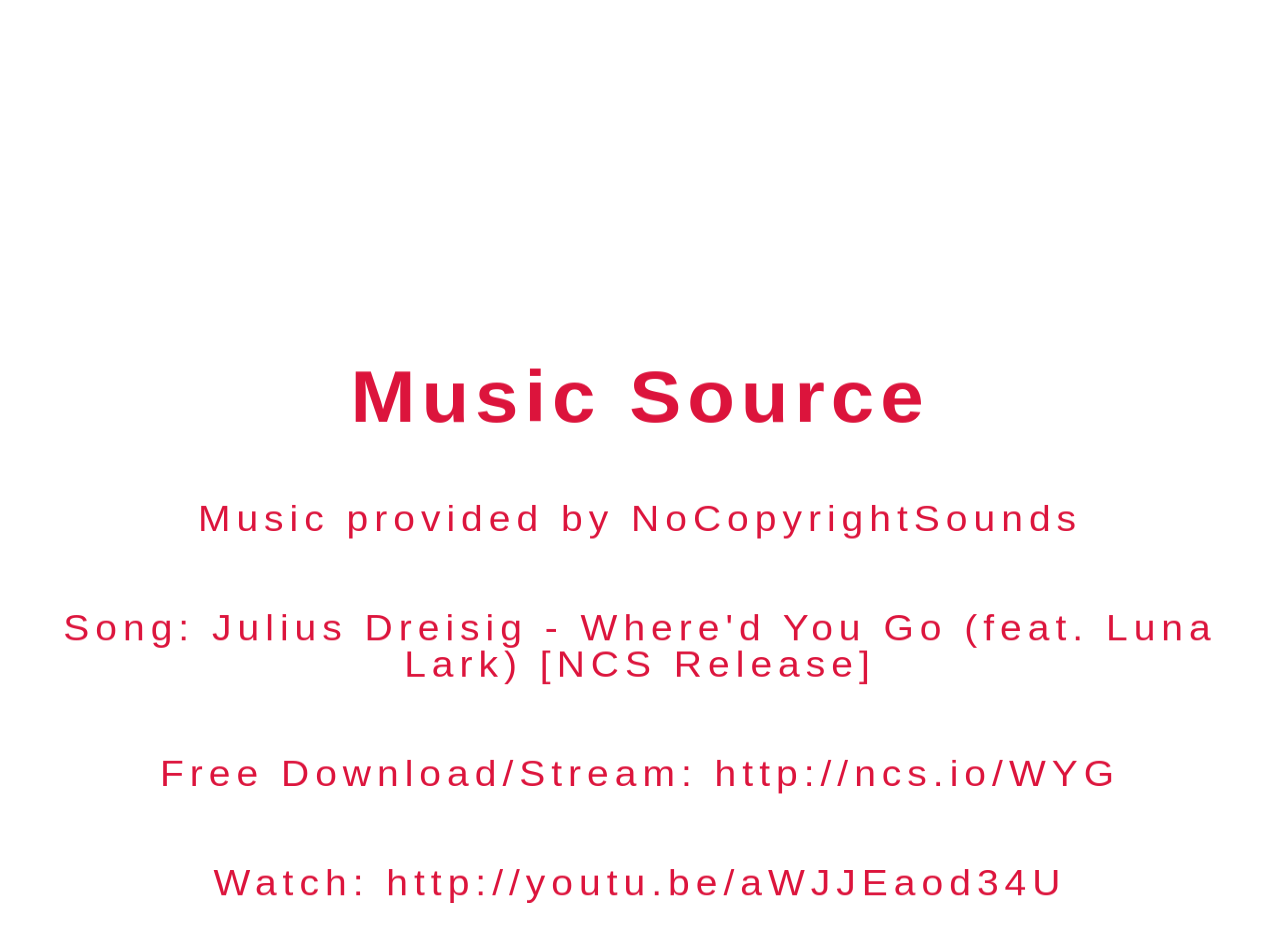
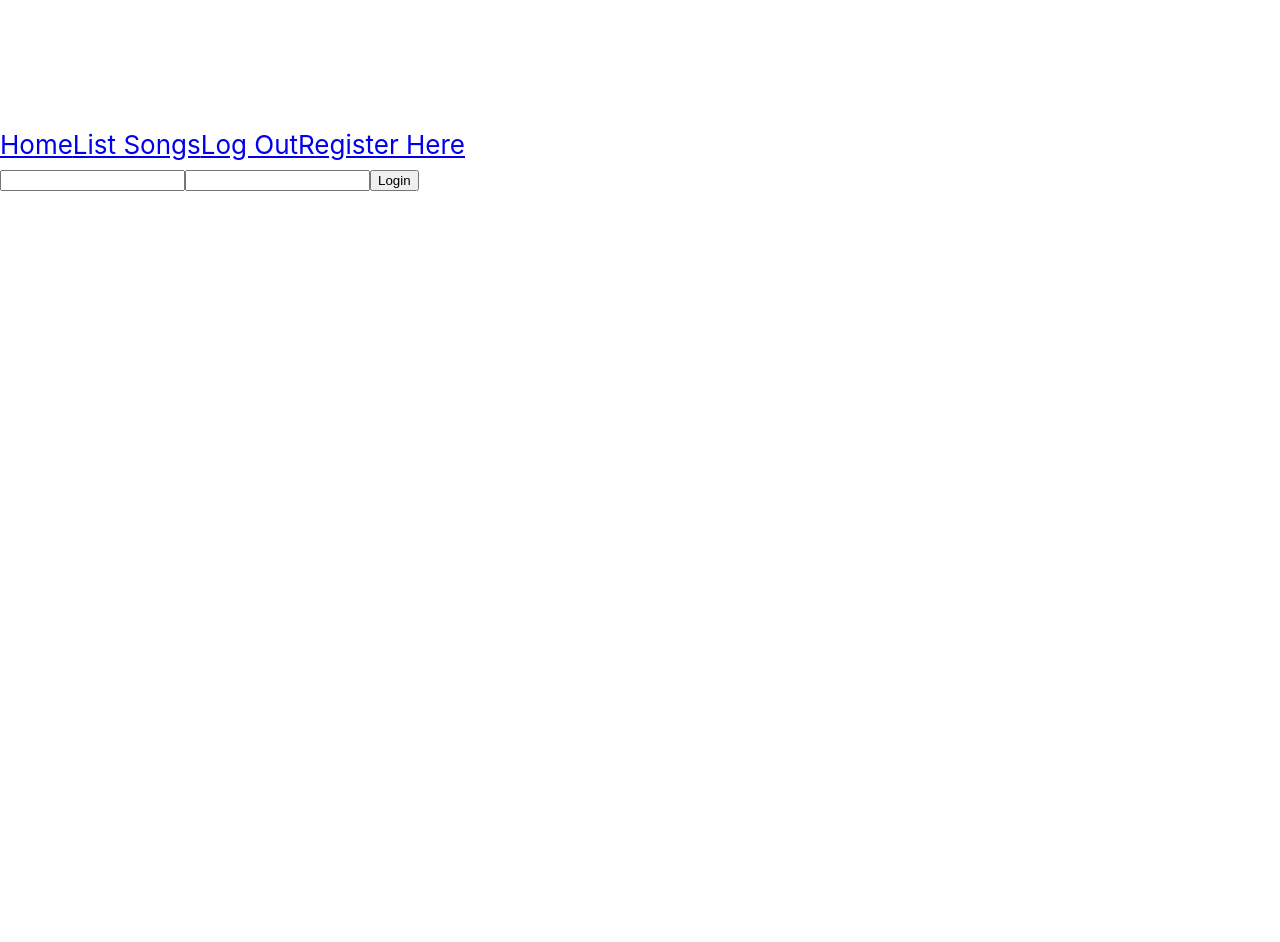
Before and after one commit to Pytormal/PYT-Studio, a React (Create React App) app: page /login in a window 1280 px wide. Shown: the part 240-1182 px from the top of the page. After the commit the page ends 800 px from the top, so only its background shows below. Built offline with nearby package versions, Linux system fonts and the light colour scheme.

Commit message:
added lots of things

```diff
--- a/package.json
+++ b/package.json
@@ -7,6 +7,7 @@
     "@testing-library/react": "^11.2.5",
     "@testing-library/user-event": "^12.8.3",
     "axios": "^0.21.1",
+    "cors": "^2.8.5",
     "react": "^17.0.1",
     "react-dom": "^17.0.1",
     "react-router-dom": "^5.2.0",
--- a/public/index.html
+++ b/public/index.html
@@ -6,15 +6,17 @@
     <meta name="viewport" content="width=device-width, initial-scale=1" />
     <meta name="theme-color" content="#000000" />
     <meta
-      name="description"
-      content="Web site created using create-react-app"
+      name="Overlay App"
+      content="Overlay web App for Broadcasting that will have unique features"
     />
     <link rel="apple-touch-icon" href="%PUBLIC_URL%/logo192.png" />
+
     <!--
       manifest.json provides metadata used when your web app is installed on a
       user's mobile device or desktop. See https://developers.google.com/web/fundamentals/web-app-manifest/
     -->
     <link rel="manifest" href="%PUBLIC_URL%/manifest.json" />
+    <link rel="manifest" href="/manifest.json" />
     <!--
       Notice the use of %PUBLIC_URL% in the tags above.
       It will be replaced with the URL of the `public` folder during the build.
--- a/src/App.js
+++ b/src/App.js
@@ -1,17 +1,43 @@
-import './App.css';
+import "./App.css";
+import { Link, Route, Switch } from "react-router-dom";
 
+import logout from "./components/utils/logout";
 
-import Credits from './components/Credits'
+import Home from './components/Home'
+import Credits from "./components/Credits";
+import LoginForm from './components/utils/LoginForm'
+// import Credit from "./components/Credit";
+
 // import Form from './components/MusicForm'
 
 function App() {
   return (
     <>
-      {/* <header><Form/></header> */}
-    <div className="App">
-      <Credits/>
-    </div>
-   </>
+      <section className="links">
+        <Link to="/">Home</Link>
+        <Link to="/songs_list">List Songs</Link>
+
+
+        <Link to="/login" onClick={logout}>
+          Log Out
+        </Link>
+
+        <Link to="/register">Register Here</Link>
+        {/* <Link to='Add-Plant-protected'>Add Plant</Link> */}
+      </section>
+
+      <div className="App">
+        <Switch>
+          <Route exact path="/songs_list">
+            <Credits />
+          </Route>
+          <Route path='/login'><LoginForm/></Route>
+          <Route path="/">
+            <Home />
+          </Route>
+        </Switch>
+      </div>
+    </>
   );
 }
 
--- a/src/components/Credits.js
+++ b/src/components/Credits.js
@@ -1,91 +1,80 @@
 import React from "react";
-import './credit.css'
+import "./credit.css";
 
-// import { axiosWithAuth } from "./utils/axiosWithAuth";
-const creditSource = "Music provided by NoCopyrightSounds";
-const creditSong =
-  "Song: Julius Dreisig - Where'd You Go (feat. Luna Lark) [NCS Release]";
-const creditStream = "Free Download/Stream: http://ncs.io/WYG";
-const creditWatch = "Watch: http://youtu.be/aWJJEaod34U";
+import { axiosWithAuth } from "./utils/axiosWithAuth";
 
-function Credits() {
-  return (
-    <>
+// const creditSource = "Music provided by NoCopyrightSounds";
+// const creditSong =
+//   "Song: Julius Dreisig - Where'd You Go (feat. Luna Lark) [NCS Release]";
+// const creditStream = "Free Download/Stream: http://ncs.io/WYG";
+// const creditWatch = "Watch: http://youtu.be/aWJJEaod34U";
+
+// function Credits() {
+//   return (
+//     <>
+//       <div className="marquee-wrapper" id="end_credits_container">
+//         <div className="end-credits fade">
+//           <h1 className="title">Music Source</h1>
+
+//         <p>{creditSource}</p>
+//         <p>{creditSong}</p>
+//         <p>{creditStream}</p>
+//         <p>{creditWatch}</p>
+//         </div>
+//       </div>
+//     </>
+//   );
+// }
+
+class Credits extends React.Component {
+  state = {
+    songs: [],
+    newSong: {
+      song_id: Date.now(),
+      songName: "",
+      musicSource: "",
+      Download: "",
+      Watch: "",
+    },
+  };
+
+  componentDidMount() {
+    this.getData();
+  }
+
+  getData = () => {
+    axiosWithAuth()
+      .get("http://localhost:9500/api/songs")
+      .then((res) => {
+        console.log("Credit List.js: getData: res: ", res.data);
+        this.setState({
+          songs: res.data,
+        });
+      })
+      .catch((err) => console.error("Unable to retrieve data: ", err.message));
+  };
+
+  render() {
+    return (
       <div className="marquee-wrapper" id="end_credits_container">
         <div className="end-credits fade">
           <h1 className="title">Music Source</h1>
-
-        <p>{creditSource}</p>
-        <p>{creditSong}</p>
-        <p>{creditStream}</p>
-        <p>{creditWatch}</p>
+          <div>
+            {this.state.songs.map((song) => {
+              return (
+                <div key={song.music_id}>
+                  <h4>{song.songName}</h4>
+                  <p>{song.musicSource}</p>
+                  <p>{song.Download}</p>
+                  <p>{song.Watch}</p>
+                </div>
+              );
+            })}
+          </div>
         </div>
       </div>
-    </>
-  );
+    );
+  }
 }
 
-// class Credits extends React.Component {
-// constructor() {
-//   super();
-//   this.state = {
-//     music: [],
-//   };
-// }
-
-// componentDidMount() {
-//   this.getData();
-// }
-
-// getData = () => {
-//   axiosWithAuth()
-//     .get("/music")
-//     .then((res) => {
-//       this.setState(res.data);
-//       const music = res.data.map((source) => (
-//         <div key={source.id}>
-//           <section className="card-wrapper">
-//             <section className="source-wrapper">
-//               <div className="source-names">
-//                 <p>{source.creditSource}</p>
-//                 <p>{source.creditSong}</p>
-//                 <p>{source.creditStream}</p>
-//                 <p>{source.creditWatch}</p>
-//               </div>
-//             </section>
-//           </section>
-//         </div>
-//       ));
-
-//       this.setState({ music });
-
-//       console.log("music.js list", res.data);
-//     })
-
-//     .catch((error) => {
-//       console.error("Server Error", error);
-//     });
-// };
-
-//   render() {
-//     return (
-//       <>
-//         <section className="marquee-wrapper" id="end_credits_container">
-//           <div className="end-credits fade">
-//             <h1>Music Selection for the Stream</h1>
-
-//             {/* List of music */}
-//             {/* <div>{this.state.music}</div> */}
-//           </div>
-
-//           <p>{data.creditSource}</p>
-//           <p>{data.creditSong}</p>
-//           <p>{data.creditStream}</p>
-//           <p>{data.creditWatch}</p>
-//         </section>
-//       </>
-//     );
-//   }
-// }
-
 export default Credits;
--- /dev/null
+++ b/src/components/Home.js
@@ -0,0 +1,20 @@
+import React from "react";
+import { Link } from "react-router-dom";
+
+class Credits extends React.Component {
+  render() {
+    return (
+      <div className="marquee-wrapper" id="end_credits_container">
+        <div className="end-credits fade">
+          <h1 className="title">Landing Page Here</h1>
+          <div>
+            <Link to="/login">Login</Link>
+            <Link to='/upload-song'>Upload Songs here</Link>
+          </div>
+        </div>
+      </div>
+    );
+  }
+}
+
+export default Credits;
--- a/src/components/credit.css
+++ b/src/components/credit.css
@@ -14,7 +14,7 @@ body {
     z-index: 1;
 }
 
-.end-credits {
+.song-credits {
     display: flex;
     justify-content: center;
    flex-direction: column;
@@ -32,25 +32,25 @@ p {
 	display: block;
 }
 
-.marquee-wrapper {
+.song-marquee-wrapper {
     position: relative;
     top: 99999px;
     transform-origin: 50% 100%;
     animation: crawl 30s linear;
 }
 
-.marquee-wrapper > .title {
+.song-marquee-wrapper > .title {
     font-size: 90%;
     text-align: center;
 }
 
 @keyframes crawl {
     0% {
-        top: 800px;
+        top: 10000px;
         transform: rotateX(20deg)  translateZ(0);
     }
     100% {
-        top: -1000px;
-        transform: rotateX(25deg) translateZ(-200px);
+        top: -1px;
+        transform: rotateX(25deg) translateZ(-9000px);
     }
 }
--- /dev/null
+++ b/src/components/utils/LoginForm.js
@@ -0,0 +1,59 @@
+import React from 'react';
+import axios from 'axios';
+// import { Link, Route, Switch } from 'react-router-dom';
+
+class LoginForm extends React.Component {
+	state = {
+		credentials: {
+			username: '',
+			password: '',
+		},
+	};
+
+	handleChange = (e) => {
+		this.setState({
+			credentials: {
+				...this.state.credentials,
+				[e.target.name]: e.target.value,
+			},
+		});
+	};
+
+	login = (e) => {
+		e.preventDefault();
+		axios
+			.post('http://localhost:9500/api/login', this.state.credentials)
+			.then((res) => {
+				localStorage.setItem('token', res.data.payload);
+
+			})
+			.catch((err) => console.error('cannot login to server: ', err.message));
+	};
+
+	render() {
+		return (
+			<div>
+				<form
+					onSubmit={(this.login)}
+				>
+					<input
+						type='username'
+						name='username'
+						value={this.state.credentials.username}
+						onChange={this.handleChange}
+					/>
+					<input
+						type='password'
+						name='password'
+						value={this.state.credentials.password}
+						onChange={this.handleChange}
+					/>
+
+					<button>Login</button>
+				</form>
+			</div>
+		);
+	}
+}
+
+export default LoginForm;
--- a/src/components/MusicForm.js
+++ b/src/components/utils/MusicForm.js
@@ -58,7 +58,7 @@ export default function Form() {
   const formSubmit = (e) => {
     e.preventDefault();
     axios
-      .post("http://localhost:5000/api/music", formState)
+      .post("http://localhost:9500/api/music", formState)
       .then((res) => {
         // setPost(res.data); // get just the form data from the REST api
         console.log("music.js", res.data);
--- a/src/components/utils/axiosWithAuth.js
+++ b/src/components/utils/axiosWithAuth.js
@@ -7,6 +7,6 @@ export const axiosWithAuth = () => {
 		headers: {
 			authorization: token,
 		},
-		baseURL: 'http://localhost:5000/api',
+		baseURL: 'http://localhost:9500/api',
 	});
 };
--- /dev/null
+++ b/src/components/utils/logout.js
@@ -0,0 +1,10 @@
+import {axiosWithAuth} from './axiosWithAuth'
+
+const logout = () => {
+  axiosWithAuth()
+    .post("/logout")
+    .catch((err) => console.error("cannot log you out, try again"));
+  localStorage.removeItem("token");
+};
+
+export default logout
```
Also changed, not shown: src/components/Credit.js (+63 -25 lines), 1 other file (tests, documents, lock files or other folders).
